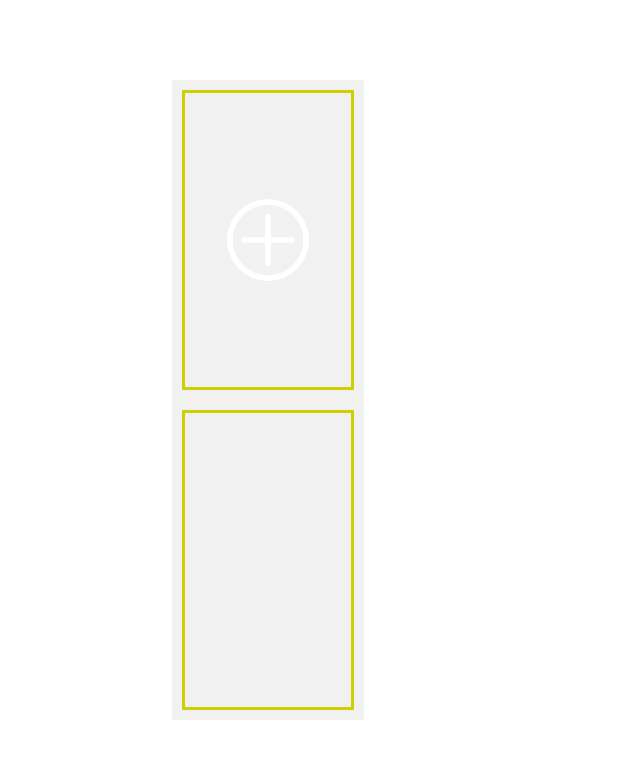
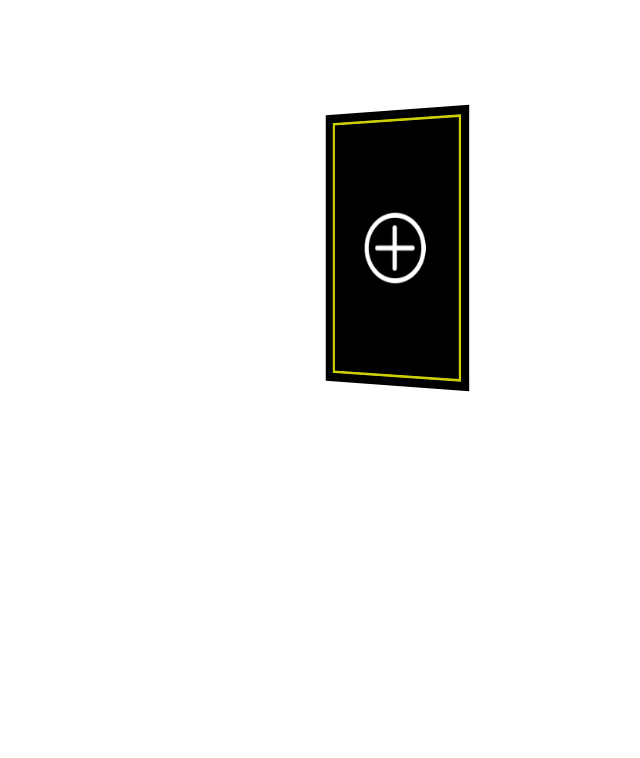
Before and after one commit to Gekkouga2468/Menu-Randomizer, a React (Vite) app: page / in a window 1280 px wide. Shown: the top 758 px of the page, without its empty margins (372-1012 px from the left). Built offline with nearby package versions, Linux system fonts and the light colour scheme.

Commit message:
Add add card feature and animation

```diff
--- a/src/App.css
+++ b/src/App.css
@@ -1,24 +1,51 @@
-body {
-  margin: 0;
+.banner {
+  width: 100%;
   height: 100vh;
-  display: flex;
-  justify-content: center;
-  align-items: center;
+  text-align: center;
+  overflow: hidden;
+  position: relative;
 }
 
-.card {
-  background-color: rgb(241, 241, 241);
+.banner .slider {
+  position: absolute;
   width: 15vw;
   height: 25vw;
-  position: relative;
+  top: 10%;
+  left: calc(50% - 100px);
+
+  transform-style: preserve-3d;
+  transform: perspective(100vw);
+  animation: autoRun 20s linear infinite;
+}
+
+@keyframes autoRun {
+  from {
+    transform: perspective(100vw) rotateY(0deg);
+  }
+  to {
+    transform: perspective(100vw) rotateY(360deg);
+  }
+}
+
+.banner .slider .card {
+  position: absolute;
+  inset: 0px;
+
+  width: 100%;
+  height: 100%;
+  background-color: rgb(0, 0, 0);
 
   display: flex;
   justify-content: center;
   align-items: center;
-  flex-direction: row;
+
+  transform: rotateY(
+      calc((var(--position) - 1) * (360 / var(--quantity)) * 1deg)
+    )
+    translateZ(20vw);
 }
 
-.card::before {
+.banner .slider .card::before {
   content: "";
   position: absolute;
   top: 10px;
@@ -28,14 +55,14 @@ body {
   border: 3px solid rgb(206, 206, 4);
 }
 
-.card img {
+.banner .slider .card img {
   max-width: calc(100% - 20px);
   max-height: calc(100% - 20px);
   object-fit: contain;
   transition: transform 0.2s ease;
 }
 
-.card:hover img {
+.banner .slider .card:hover img {
   transform: scale(1.1);
   cursor: pointer;
 }
--- a/src/App.jsx
+++ b/src/App.jsx
@@ -1,13 +1,27 @@
 import { useState } from "react";
 import "./App.css";
+import plusIcon from "./assets/plusicon.png";
 
 export default function App() {
+  const [cards, setCards] = useState([]);
+  const quantity = cards.length + 1;
+
+  const newCard = () => {
+    setCards((prevCards) => [...prevCards, prevCards.length + 1]);
+  };
+
   return (
-    <div>
-      <div className="card">
-        <img src="./src/assets/plusicon.png" />
+    <div className="banner">
+      <div className="slider" style={{ "--quantity": quantity }}>
+        <div className="card" onClick={newCard} style={{ "--position": 1 }}>
+          <img src={plusIcon} alt="Add card" />
+        </div>
+        {cards.map((card, index) => (
+          <div key={index} className="card" style={{ "--position": index + 2 }}>
+            Card {card}
+          </div>
+        ))}
       </div>
-      <div className="card"></div>
     </div>
   );
 }
```
